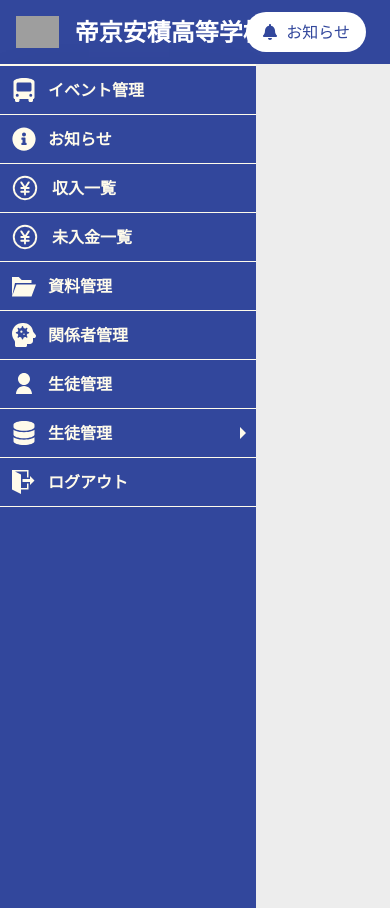
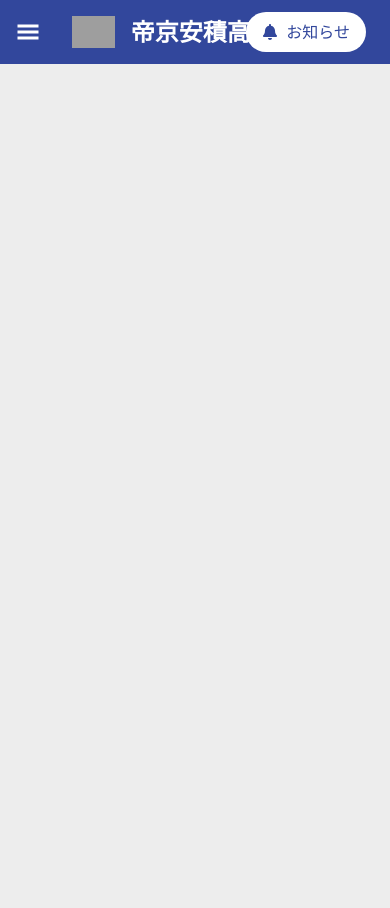
Before and after one commit to jbcPranta/School-PR, a React (Vite) app: page / in a window 390 px wide. Built offline with nearby package versions, Linux system fonts and the light colour scheme; grey boxes are pictures that could not be loaded.

Commit message:
Responsive sidebar added

```diff
--- a/src/components/elements/Navbar.tsx
+++ b/src/components/elements/Navbar.tsx
@@ -1,12 +1,14 @@
 import React from "react";
 import { FaBell } from "react-icons/fa";
+import { Link } from "react-router-dom";
 
 const Navbar: React.FC = () => {
   return (
     <nav className="bg-[#32479c]">
       <div className="mx-auto px-4">
         <div className="relative flex h-16 items-center justify-between">
-          <div className="flex flex-1 items-center justify-start ">
+
+          <Link to={"/"} className="flex flex-1 items-center justify-start ">
             <div className="flex gap-4 shrink-0 items-center">
               <img
                 className="h-8 w-auto"
@@ -15,7 +17,7 @@ const Navbar: React.FC = () => {
               />
               <div className="text-white font-bold text-2xl">帝京安積高等学校</div>
             </div>
-          </div>
+          </Link>
           <div className="absolute inset-y-0 right-0 flex items-center pr-2 sm:static sm:inset-auto sm:ml-6 sm:pr-0">
             <button
               type="button"
@@ -23,6 +25,7 @@ const Navbar: React.FC = () => {
             >
               <FaBell />
               <span>お知らせ</span>
+
             </button>
           </div>
         </div>
--- a/src/components/elements/Sidebar.tsx
+++ b/src/components/elements/Sidebar.tsx
@@ -19,7 +19,7 @@ const Sidebar: React.FC = () => {
   };
 
   return (
-    <div className="h-screen w-64 bg-[#32479C] shadow-2xl border-t-2 border-amber-50 flex text-amber-50">
+    <div className="h-screen h-100vh w-64 bg-[#32479C] shadow-2xl border-t-2 border-amber-50 flex text-amber-50">
       <nav className="flex-1">
         <ul className="cursor-pointer">
           {/* Event Management */}
--- a/src/pages/Home.tsx
+++ b/src/pages/Home.tsx
@@ -1,17 +1,48 @@
-import React from "react";
+import React, { useState } from "react";
 import Navbar from "../components/elements/Navbar";
 import Sidebar from "../components/elements/Sidebar";
+import { GiHamburgerMenu } from "react-icons/gi";
 import { Outlet } from "react-router-dom";
 
 const Home: React.FC = () => {
+  const [showSidebar, setShowSidebar] = useState(false);
+  console.log(showSidebar);
+
   return (
-    <div>
-      <div className="">
-        <Navbar />
+    <div className="h-screen flex flex-col">
+      {/* Navbar */}
+      <div className="flex items-center bg-[#32479C] h-16">
+        <button
+          onClick={() => setShowSidebar(!showSidebar)}
+          className={`md:hidden text-white text-2xl m-2 p-2 rounded-md ${showSidebar ? "focus:ring-2 focus:ring-white" : "focus:outline-none"} `}
+          type="button"
+          aria-label="Toggle Sidebar"
+          title="Toggle Sidebar"
+        >
+          <GiHamburgerMenu />
+        </button>
+        <div className="flex-1">
+          <Navbar />
+        </div>
       </div>
-      <div className="flex">
-        <Sidebar />
-        <div className="flex-1 bg-[#EDEDED] p-10">
+
+      {/* Main Content */}
+      <div className="flex flex-1">
+        {/* Sidebar (Fixed Width When Open, Hidden on Small Screens) */}
+        <div
+          className={`absolute md:relative bg-white h-full shadow-lg transition-all duration-300 ${
+            showSidebar ? "w-64" : "w-0 md:w-64"
+          } overflow-hidden`}
+        >
+          <Sidebar />
+        </div>
+
+        {/* Content (Takes Remaining Space) */}
+        <div
+          className={`bg-[#EDEDED] p-10 overflow-y-auto h-screen transition-all duration-300 flex-1 ${
+            showSidebar ? "ml-64 md:ml-0" : "ml-0"
+          }`}
+        >
           <Outlet />
         </div>
       </div>
--- a/src/pages/Login.tsx
+++ b/src/pages/Login.tsx
@@ -1,27 +1,44 @@
 import React, { useState } from "react";
+import { useNavigate } from "react-router-dom";
 import { CgEyeAlt } from "react-icons/cg";
 import { RiEyeCloseLine } from "react-icons/ri";
 import Decorative_Image from "../assets/login_decor.png";
 import Login_Logo from "../assets/login_logo.png";
 import toast, { Toaster } from "react-hot-toast";
 
-
 const Login: React.FC = () => {
+  const navigate = useNavigate();
   const [isPasswordVisible, setIsPasswordVisible] = useState(true);
-  const [userName, setUserName] = useState("");
+  const [userEmail, setUserName] = useState("");
   const [password, setPassword] = useState("");
+  const isValidEmail = (email: string) => {
+    return /^[^\s@]+@[^\s@]+\.[^\s@]+$/.test(email);
+  };
 
   const handleSubmit = (event: React.FormEvent) => {
     event.preventDefault();
-    if (!userName || !password) {
-      toast("Enter User name and Password");
-    }
-    if (password.length < 8) {
-      toast.error("Password must be contain 8 character");
+
+    if (!userEmail || !password) {
+      toast.error("Enter User name and Password");
       return;
     }
-    toast.success("Login Success");
-    console.log(`Login Data: ${userName} , ${password}`);
+
+    if (!isValidEmail(userEmail)) {
+      toast.error("Invalid Email");
+      return;
+    }
+
+    if (password.length < 8) {
+      toast.error("Password must be at least 8 characters");
+      return;
+    }
+
+    setTimeout(() => {
+      toast.success("Login Success");
+      navigate("/");
+    });
+
+    console.log(`User Email: ${userEmail}, Password: ${password}`);
   };
 
   return (
@@ -38,29 +55,32 @@ const Login: React.FC = () => {
           </div>
           <h2 className="text-3xl font-bold mb-6 mt-8">ログイン</h2>
           <form onSubmit={handleSubmit}>
+            {/* Username Field */}
             <div className="mb-4 relative">
-              {/* Username Field */}
               <input
-                type="text"
-                value={userName}
+                type="email"
+                value={userEmail}
                 onChange={(e) => setUserName(e.target.value)}
-                className="block px-2.5 pb-2.5 pt-4 w-full text-sm text-gray-900 bg-transparent rounded-lg border-1 border-[#32479C] appearance-none dark:text-white dark:border-[#32479C] dark:focus:border-[#32479C] focus:outline-none focus:ring-0 focus:border-[#32479C] peer"
-                placeholder="ID"
+                className="block px-2.5 pb-2.5 pt-4 w-full text-sm text-gray-900 bg-transparent rounded-lg border-1 border-[#32479C] focus:outline-none focus:ring-0 focus:border-[#32479C] peer"
+                placeholder="Email"
+                required
               />
-              <label className="absolute text-base text-[#32479C] font-bold dark:text-gray-400 duration-300 transform -translate-y-4 scale-75 top-2 z-10 origin-[0] bg-white dark:bg-gray-900 px-2 peer-focus:px-2 peer-focus:text-[#32479C] peer-focus:dark:text-[#32479C] peer-placeholder-shown:scale-100 peer-placeholder-shown:-translate-y-1/2 peer-placeholder-shown:top-1/2 peer-focus:top-2 peer-focus:scale-75 peer-focus:-translate-y-4 rtl:peer-focus:translate-x-1/4 rtl:peer-focus:left-auto start-1">
-                ID
+              <label className="absolute text-base text-[#32479C] font-bold duration-300 transform -translate-y-4 scale-75 top-2 z-10 bg-white px-2 peer-focus:top-2 peer-focus:scale-75 peer-focus:-translate-y-4">
+                Email
               </label>
             </div>
+
+            {/* Password Field */}
             <div className="relative">
-              {/* Password Field */}
               <input
                 type={isPasswordVisible ? "password" : "text"}
+                value={password}
                 onChange={(e) => setPassword(e.target.value)}
-                value={password}
-                className="block px-2.5 pb-2.5 pt-4 w-full text-sm text-gray-900 bg-transparent rounded-lg border-1 border-[#32479C] appearance-none dark:text-white dark:border-[#32479C] dark:focus:border-[#32479C] focus:outline-none focus:ring-0 focus:border-[#32479C] peer"
+                className="block px-2.5 pb-2.5 pt-4 w-full text-sm text-gray-900 bg-transparent rounded-lg border-1 border-[#32479C] focus:outline-none focus:ring-0 focus:border-[#32479C] peer"
                 placeholder="Password"
+                required
               />
-              <label className="absolute text-base text-[#32479C] font-bold dark:text-gray-400 duration-300 transform -translate-y-4 scale-75 top-2 z-10 origin-[0] bg-white dark:bg-gray-900 px-2 peer-focus:px-2 peer-focus:text-[#32479C] peer-focus:dark:text-[#32479C] peer-placeholder-shown:scale-100 peer-placeholder-shown:-translate-y-1/2 peer-placeholder-shown:top-1/2 peer-focus:top-2 peer-focus:scale-75 peer-focus:-translate-y-4 rtl:peer-focus:translate-x-1/4 rtl:peer-focus:left-auto start-1">
+              <label className="absolute text-base text-[#32479C] font-bold duration-300 transform -translate-y-4 scale-75 top-2 z-10 bg-white px-2 peer-focus:top-2 peer-focus:scale-75 peer-focus:-translate-y-4">
                 Password
               </label>
               {password.length > 0 && (
@@ -70,10 +90,12 @@ const Login: React.FC = () => {
                   className="absolute top-4 right-3 cursor-pointer text-xl"
                   onClick={() => setIsPasswordVisible((e) => !e)}
                 >
-                  {isPasswordVisible ? <CgEyeAlt />  : <RiEyeCloseLine />}
+                  {isPasswordVisible ? <CgEyeAlt /> : <RiEyeCloseLine />}
                 </button>
               )}
             </div>
+
+            {/* Instructions */}
             <div className="text-center py-5">
               <p>
                 アカウント情報を忘れた場合は
@@ -83,16 +105,23 @@ const Login: React.FC = () => {
                 学校にお問い合わせをお願いいたします
               </p>
             </div>
+
             <Toaster toastOptions={{ duration: 3000 }} />
+
+            {/* Login Button */}
             <button
               type="submit"
               className="w-full bg-white border-1 border-[#32479C] text-[#32479C] font-bold py-2 px-4 rounded-md hover:bg-gray-300 cursor-pointer"
             >
               ログイン
             </button>
+
+            {/* OR Text */}
             <div className="mt-4 text-center">
               <span className="text-sm text-[#32479C] font-bold">OR</span>
             </div>
+
+            {/* Alternative Login */}
             <button
               type="button"
               className="w-full mt-2 bg-[#32479C] text-white py-2 px-4 rounded-md font-bold cursor-pointer"
```
